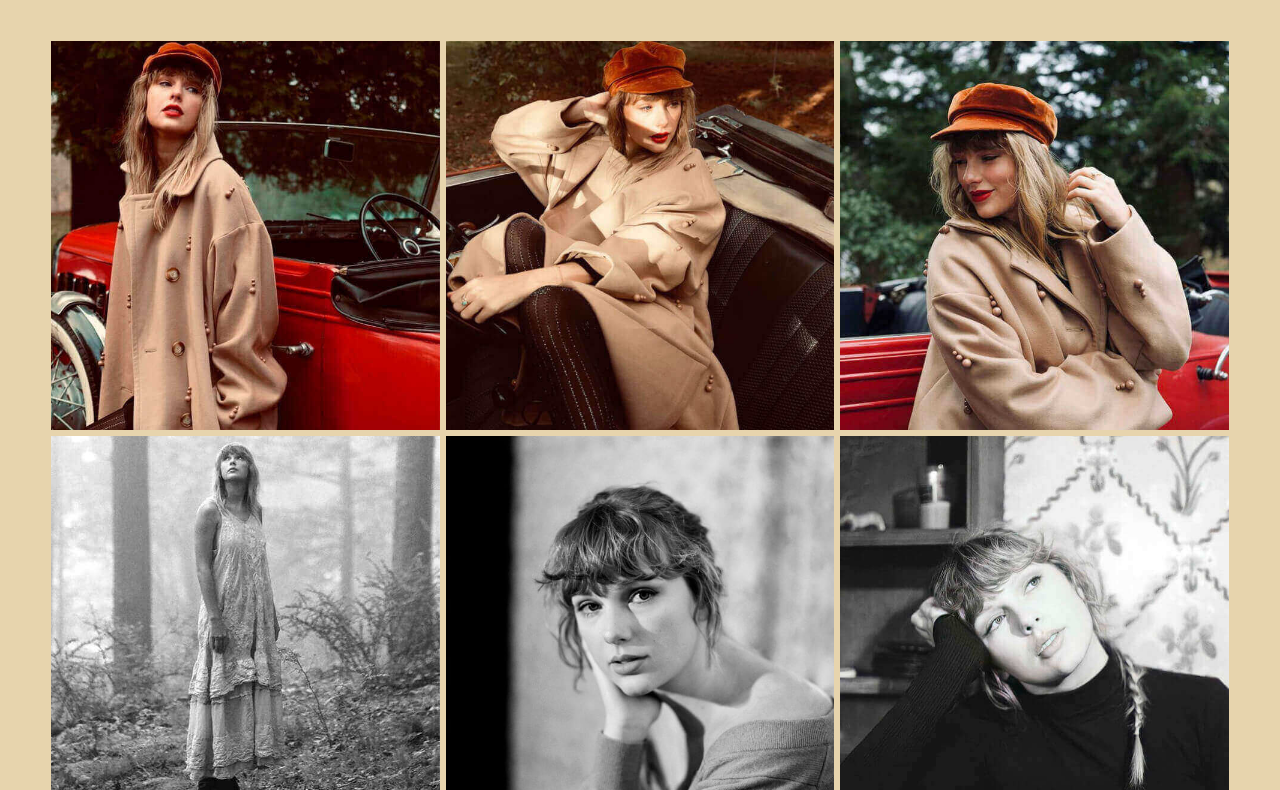
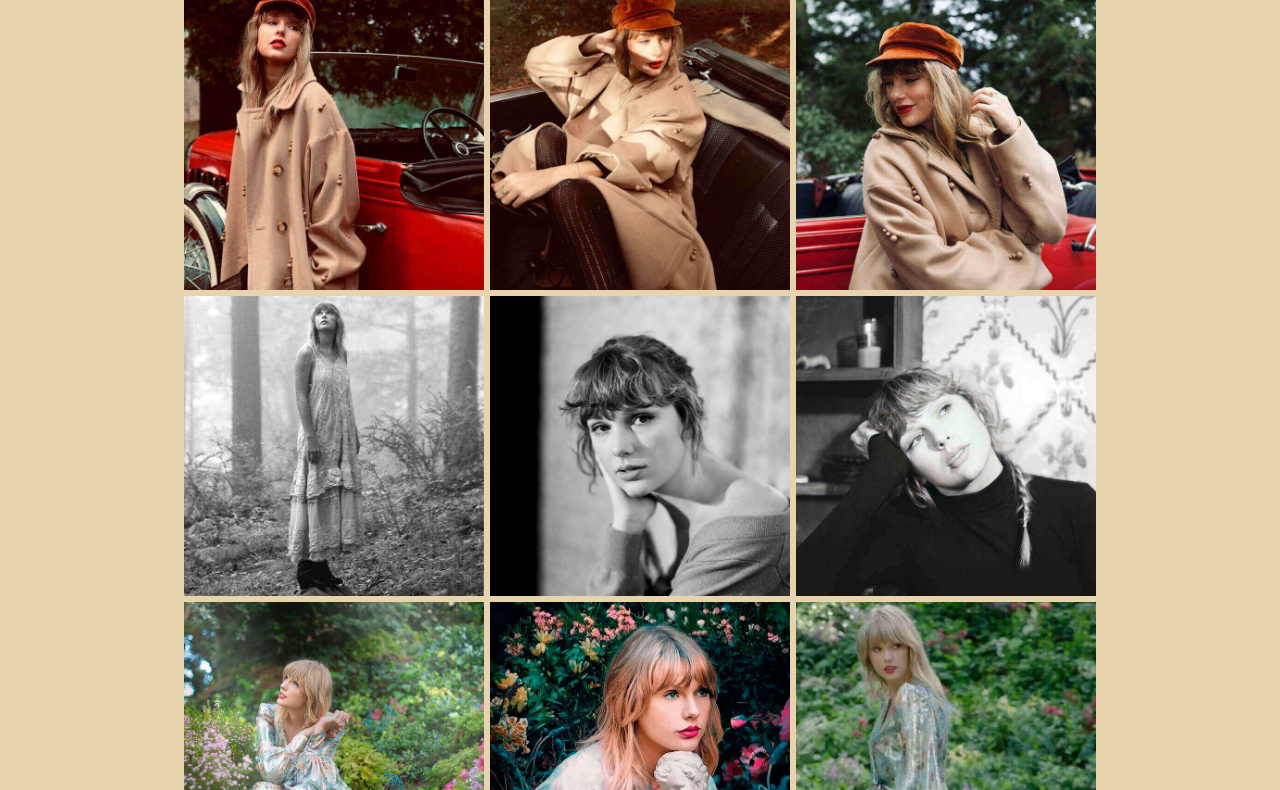
Before and after one commit to AyelenStellacci/TaylorSwift, a website: page paginas/galeria.html in a window 1280 px wide. Shown: the part 82-872 px from the top of the page. Drawn offline with nearby package versions, Linux system fonts and the light colour scheme; a web font is replaced by a local one.

Commit message:
cambops para reducir el cls

```diff
--- a/scss/styles.scss
+++ b/scss/styles.scss
@@ -168,12 +168,15 @@ body{
     display: grid;
     grid-template-columns: repeat(3, 1fr);
     grid-template-rows: repeat (4, 1fr);
-    margin: 4%;
+    margin-left: 15%;
+    margin-right: 15%;
     gap: 6px;
     font-display: block;
+    justify-content: center;
     }
     &__contenido{
-        width: 100%;
+        width: 300px;
+        height: 300px;
         &:hover{
             transform: scale(1.2);
         }
```
Also changed, not shown: css/styles.css.
